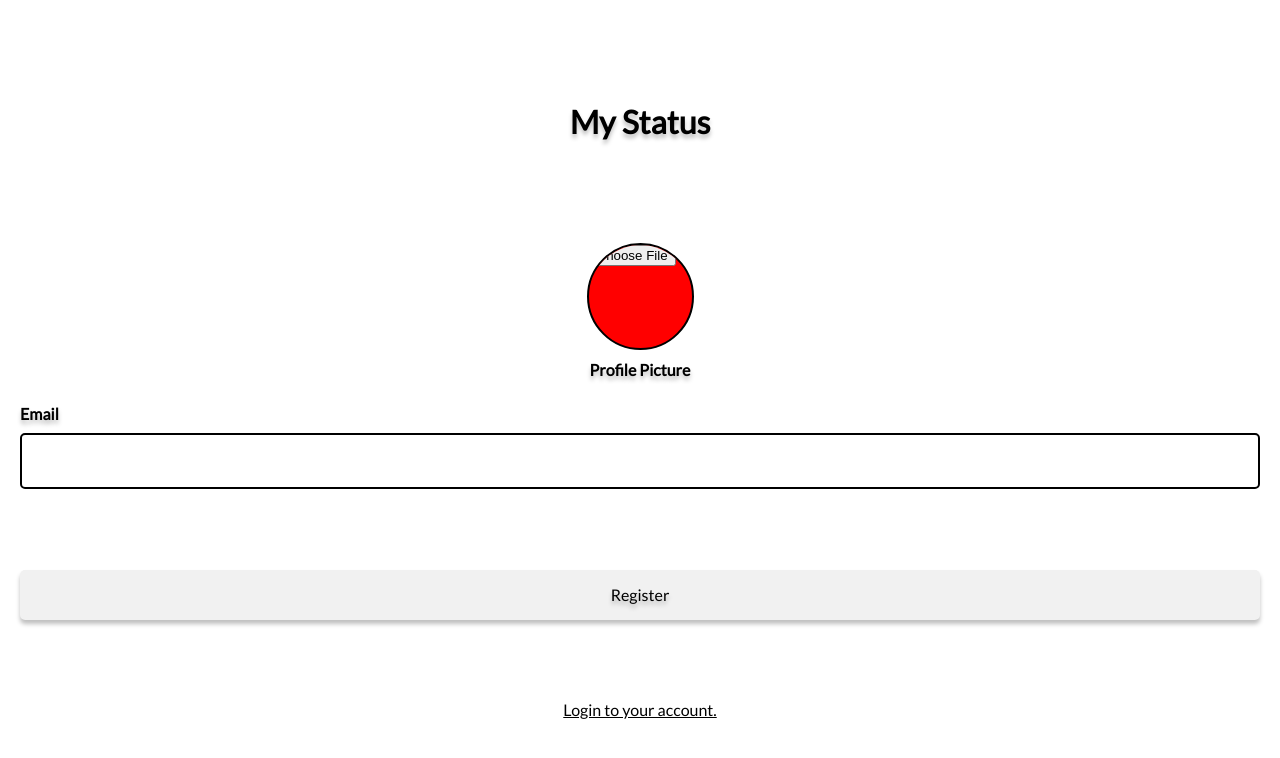
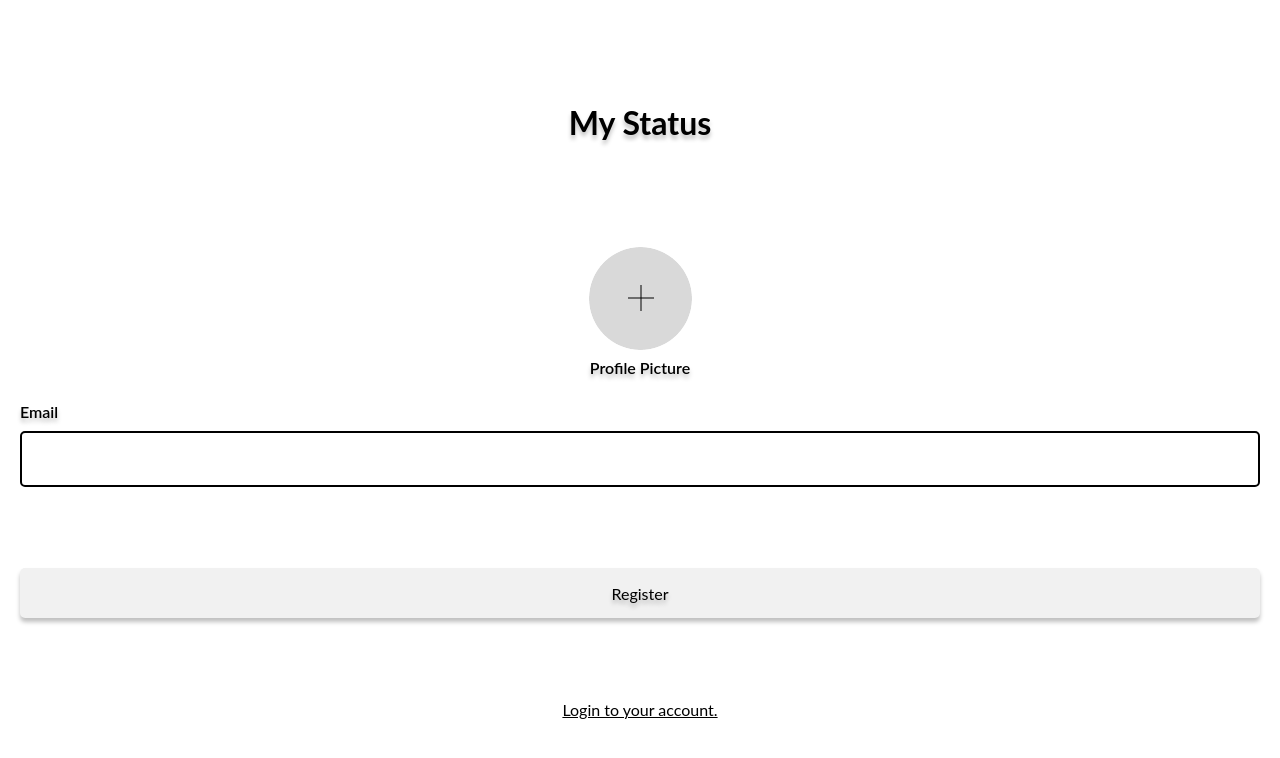
Before and after one commit to Nicochess/my-status, a React (Create React App) app: page /register in a window 1280 px wide. Both pictures are taken after a click on the button "Next Step". Shown: the top 758 px of the page. Built offline with nearby package versions, Linux system fonts and the light colour scheme; the HTML template or start-up script is replaced by a standard one.

Commit message:
feat: register steps done

```diff
--- a/src/App.tsx
+++ b/src/App.tsx
@@ -9,7 +9,7 @@ const App: React.FC = () => {
     <Router basename="/">
       <GlobalStyles />
       <Routes>
-        <Route path="/login" element={<LoginScreen />} />
+        <Route path="/" element={<LoginScreen />} />
         <Route path="/register" element={<RegisterScreen />} />
       </Routes>
     </Router>
--- a/src/components/Input/Input.tsx
+++ b/src/components/Input/Input.tsx
@@ -1,16 +1,16 @@
-import React, { HTMLInputTypeAttribute } from "react";
+import React from "react";
 import { StyledInput } from "./styles";
 
 type Props = {
   labelText: string;
-  type?: HTMLInputTypeAttribute;
 };
 
-const Input: React.FC<Props> = ({ labelText, type = "text" }) => {
+const Input: React.FC<Props> = ({ labelText }) => {
+
   return (
-    <StyledInput type={type}>
+    <StyledInput>
       <label htmlFor={labelText}>{labelText}</label>
-      <input name={labelText} type={type} />
+      <input name={labelText} id={labelText} />
     </StyledInput>
   );
 };
--- /dev/null
+++ b/src/components/InputFile/InputFile.tsx
@@ -0,0 +1,34 @@
+import React, { ChangeEvent, useState } from "react";
+import { StyledFile } from "./styles";
+import Fallback from "../../assets/fallback.png";
+
+type Props = {
+  labelText: string;
+};
+
+const InputFile: React.FC<Props> = ({ labelText }) => {
+  const [img, setImg] = useState<string>(Fallback);
+
+  const previewImage = (e: ChangeEvent) => {
+    const inputImage = e.target as HTMLInputElement
+
+    if (!inputImage.files?.length) {
+        return;
+    }
+    const imageURL = URL.createObjectURL(inputImage.files[0])
+    setImg(imageURL)
+  }
+
+  return (
+    <StyledFile>
+      <label htmlFor={labelText}>{labelText}</label>
+      <input name={labelText} id={labelText} type="file" onChange={previewImage}/>
+      <img
+        src={img}
+        alt={labelText}
+      />
+    </StyledFile>
+  );
+};
+
+export default InputFile;
--- /dev/null
+++ b/src/components/InputFile/index.tsx
@@ -0,0 +1,2 @@
+import InputFile from "./InputFile";
+export default InputFile
--- a/public/index.html
+++ b/src/components/InputFile/styles.tsx
@@ -1,23 +1,41 @@
-<!DOCTYPE html>
-<html lang="en">
+import styled from "styled-components";
 
-<head>
-  <meta charset="utf-8" />
-  <link rel="icon" href="%PUBLIC_URL%/favicon.ico" />
-  <meta name="viewport" content="width=device-width, initial-scale=1" />
-  <meta name="theme-color" content="#000000" />
-  <meta name="description" content="Web site created using create-react-app" />
-  <link rel="apple-touch-icon" href="%PUBLIC_URL%/logo192.png" />
-  <link rel="manifest" href="%PUBLIC_URL%/manifest.json" />
-  <link rel="preconnect" href="https://fonts.googleapis.com">
-  <link rel="preconnect" href="https://fonts.gstatic.com" crossorigin>
-  <link href="https://fonts.googleapis.com/css2?family=Lato&display=swap" rel="stylesheet">
-  <title>My Status</title>
-</head>
+export const StyledFile = styled.div`
+  display: flex;
+  flex-direction: column-reverse;
+  align-items: center;
+  justify-content: center;
+  width: 100%;
+  position: relative;
 
-<body>
-  <noscript>You need to enable JavaScript to run this app.</noscript>
-  <div id="root"></div>
-</body>
+  label {
+    font-weight: 600;
+    margin: 10px 0;
+    text-shadow: 0px 4px 4px rgba(0, 0, 0, 0.25);
+  }
 
-</html>
+  input[type="file"]::-webkit-file-upload-button {
+    visibility: hidden;
+  }
+
+  input[type="file"] {
+    height: 103px;
+    width: 103px;
+    border-radius: 50%;
+    border: none;
+    cursor: pointer;
+    z-index: 1;
+  }
+
+  img {
+    position: absolute;
+    top: 2px;
+    height: 103px;
+    width: 103px;
+    background-size: cover;
+    object-fit: cover;
+    border-radius: 50%;
+    cursor: pointer;
+    z-index: 0;
+  }
+`;
--- a/src/screens/Register/RegisterScreen.tsx
+++ b/src/screens/Register/RegisterScreen.tsx
@@ -1,6 +1,7 @@
 import React, { useState } from "react";
 import Button from "../../components/Button";
 import Input from "../../components/Input";
+import InputFile from "../../components/InputFile";
 import { Container, LinkStyled } from "../../theme/stylesScreens";
 
 const RegisterScreen: React.FC = () => {
@@ -16,7 +17,7 @@ const RegisterScreen: React.FC = () => {
         </section>
       ) : (
         <section>
-          <Input labelText="Profile Picture" type="file" />
+          <InputFile labelText="Profile Picture" />
           <Input labelText="Email" />
         </section>
       )}
```
Also changed, not shown: src/assets/fallback.png (added).
